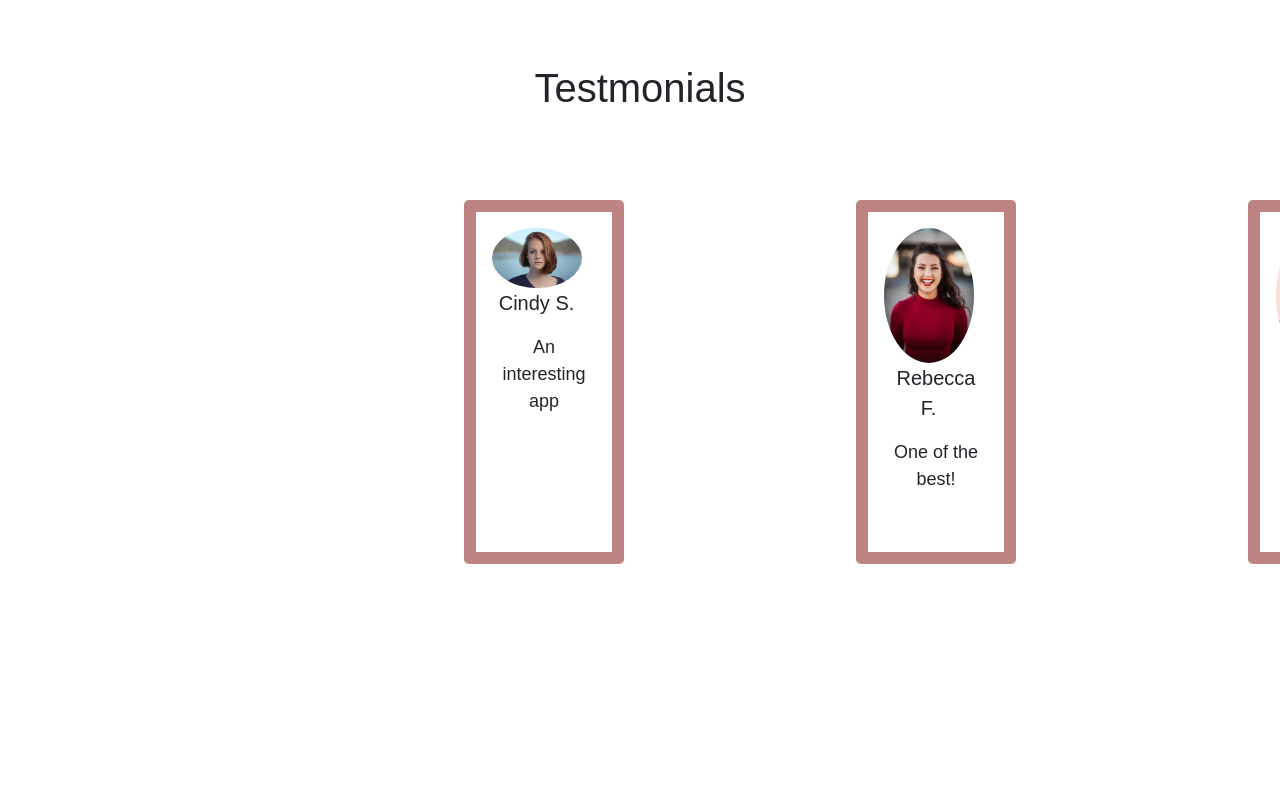
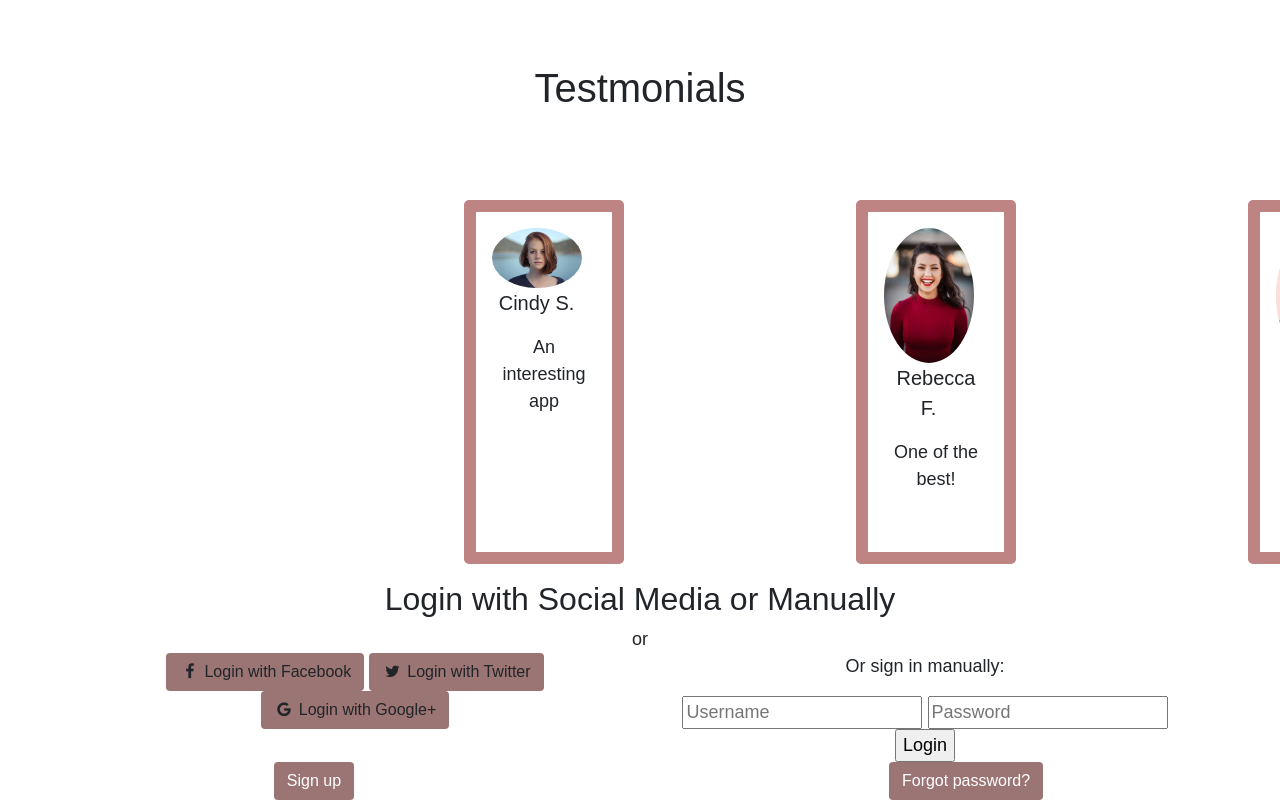
Before and after one commit to fabortwell/Tutor-Pal, a plain HTML site: page index.html in a window 1280 px wide. Shown: the part 1798-2598 px from the top of the page. Before the commit the page ends 2378 px from the top, so only its background shows below. Drawn offline with nearby package versions, Linux system fonts and the light colour scheme.

Commit message:
added html section of contact section

```diff
--- a/index.html
+++ b/index.html
@@ -151,3 +151,51 @@
     <script src="main.js"></script>
 </body>
 </html>
+<!--Contact page section starts here-->
+
+<div class container class="contact">
+  <div class="container">
+    <form action="/action_page.php">
+      <div class="row">
+        <h2 style="text-align:center">Login with Social Media or Manually</h2>
+        <div class="vl">
+          <span class="vl-innertext">or</span>
+        </div>
+
+        <div class="col">
+          <a href="#" class="fb btn">
+            <i class="fa fa-facebook fa-fw"></i> Login with Facebook
+          </a>
+          <a href="#" class="twitter btn">
+            <i class="fa fa-twitter fa-fw"></i> Login with Twitter
+          </a>
+          <a href="#" class="google btn">
+            <i class="fa fa-google fa-fw"></i> Login with Google+
+          </a>
+        </div>
+
+        <div class="col">
+          <div class="hide-md-lg">
+            <p>Or sign in manually:</p>
+          </div>
+
+          <input type="text" name="username" placeholder="Username" required>
+          <input type="password" name="password" placeholder="Password" required>
+          <input type="submit" value="Login">
+        </div>
+
+      </div>
+    </form>
+  </div>
+
+  <div class="bottom-container">
+    <div class="row">
+      <div class="col">
+        <a href="#" style="color:white" class="btn">Sign up</a>
+      </div>
+      <div class="col">
+        <a href="#" style="color:white" class="btn">Forgot password?</a>
+      </div>
+    </div>
+  </div>
+</div>
```
